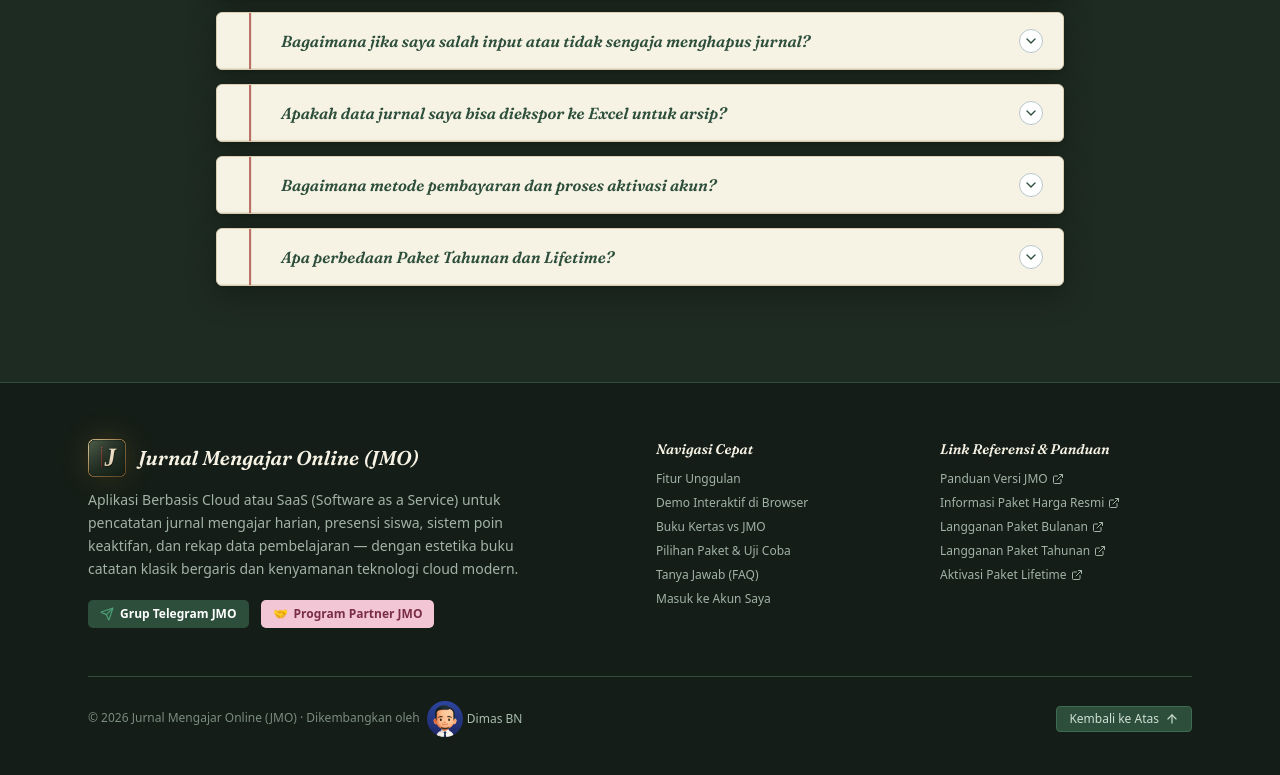
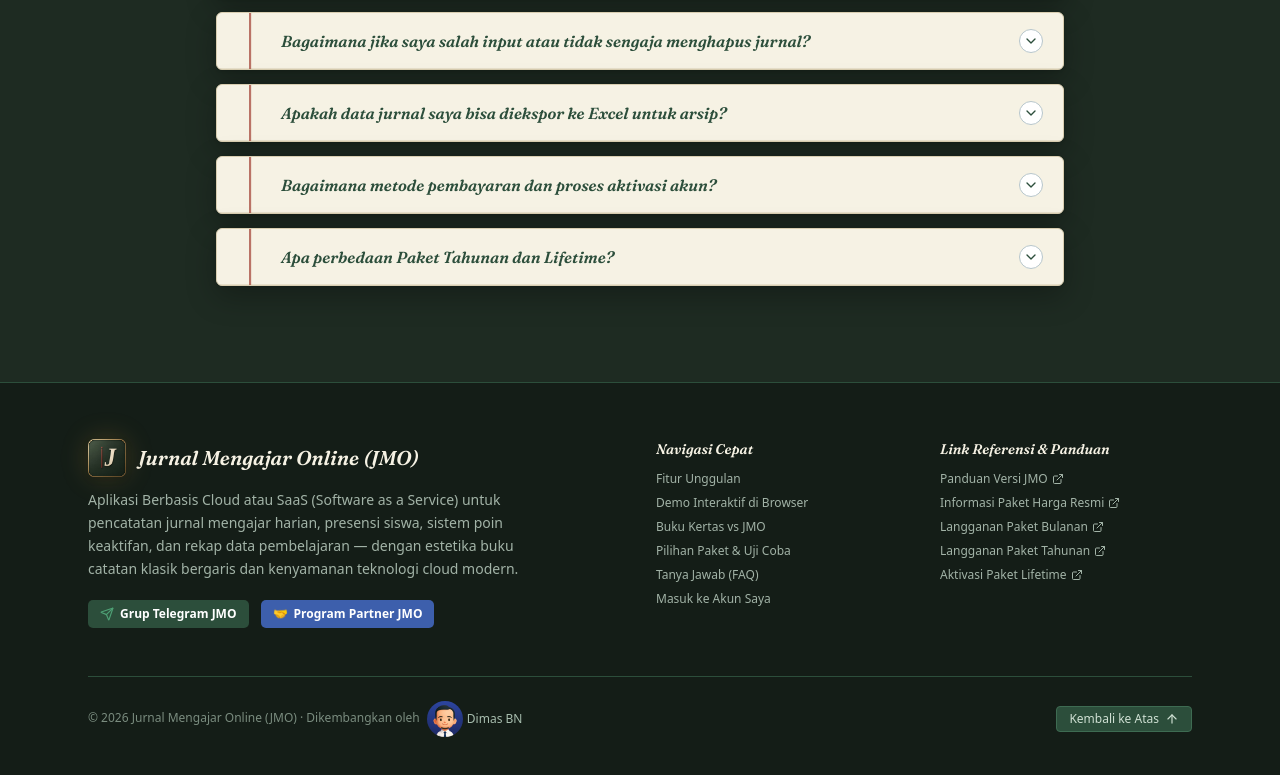
Before and after one commit to dimas-bn/Landing-Page-JMO, a React (Vite) app: page / in a window 1280 px wide. Shown: the part 9298-10073 px from the top of the page. Built offline with nearby package versions, Linux system fonts and the light colour scheme.

Commit message:
Update Footer.tsx

```diff
--- a/src/components/Footer.tsx
+++ b/src/components/Footer.tsx
@@ -37,7 +37,7 @@ export const Footer: React.FC = () => {
               <a href="https://web.mayar.id/sign-in/referral/zdfH4jR"
               target="_blank"
               rel="noopener noreferrer"
-              className="inline-flex items-center gap-1.5 px-3 py-1.5 rounded-[5px] bg-[#F3C6D6] hover:bg-[#eeb3c8] text-xs font-semibold text-[#7A2E45] transition-colors">
+              className="inline-flex items-center gap-1.5 px-3 py-1.5 rounded-[5px] bg-[#3D5FAC] hover:bg-[#678bdc] text-xs font-semibold text-white transition-colors">
               <span>🤝</span>
               <span>Program Partner JMO</span>
               </a>
```
